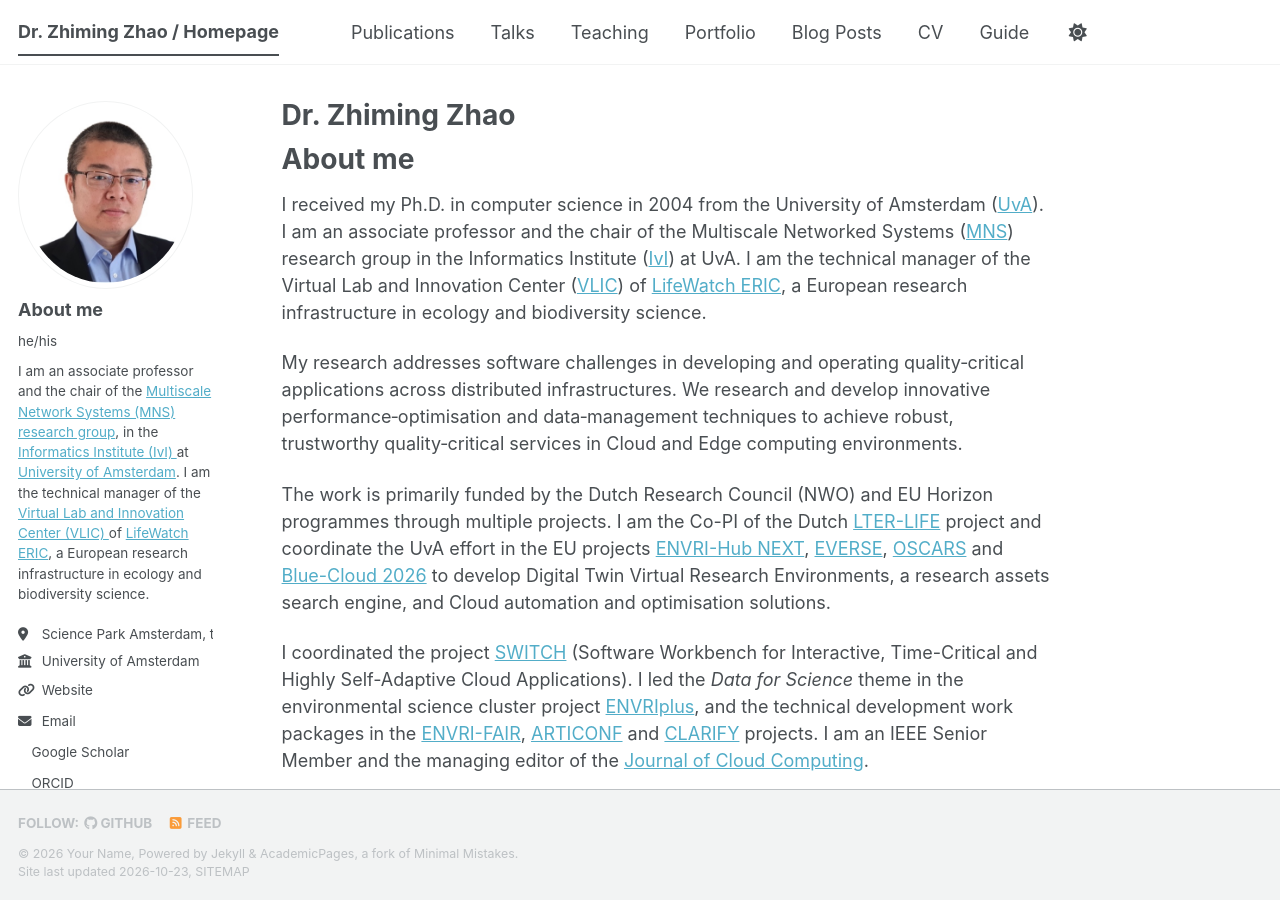
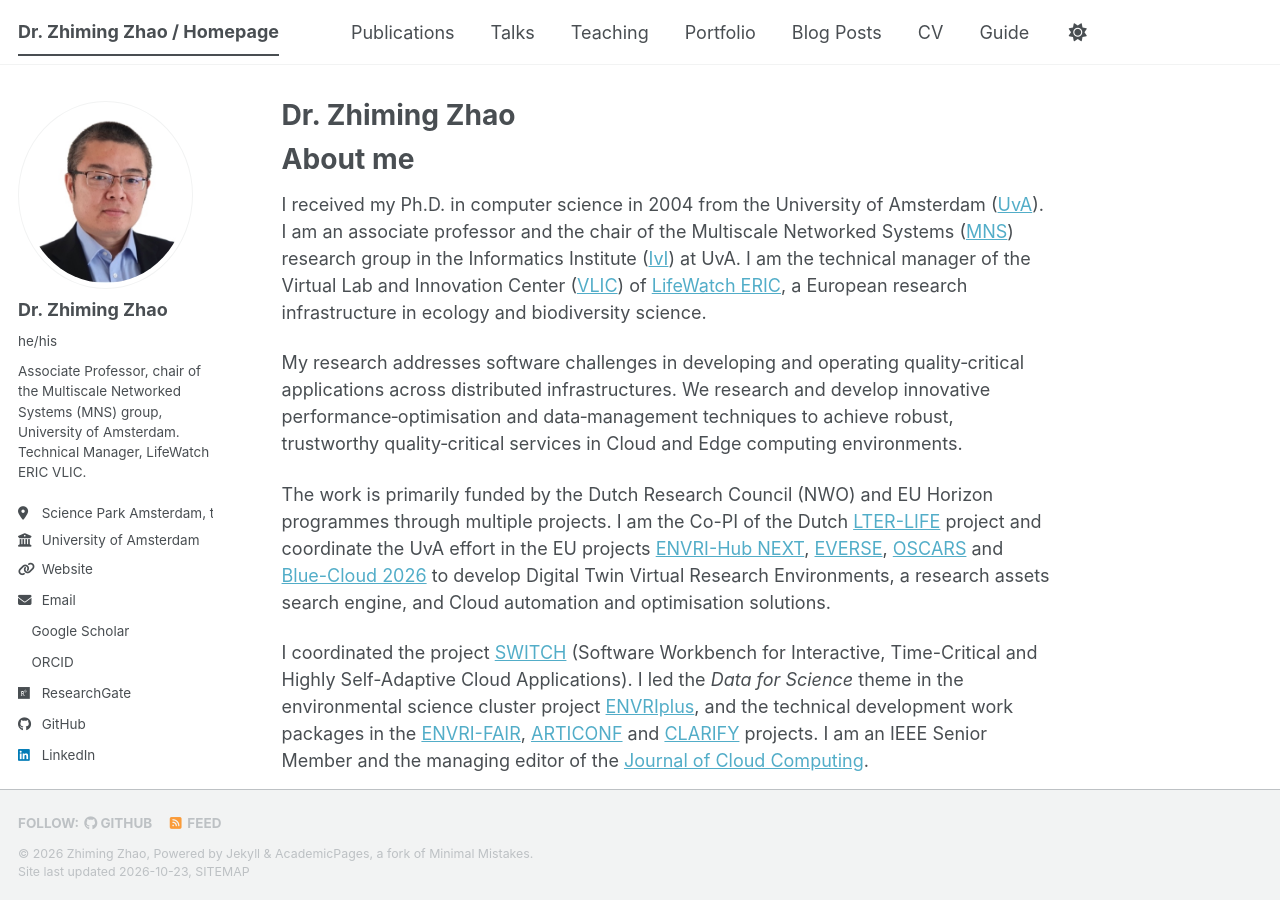
Before and after one commit to zmzhao/mypage, a Jekyll site: the page built from _pages/about.md, in a window 1280 px wide and 900 px high. Built offline with Jekyll 4.4.1, drawn with Linux system fonts in a browser that asks for light colours; a style sheet for code colours, icons or effects is not loaded.

Commit message:
Add files via upload

```diff
--- a/_config.yml
+++ b/_config.yml
@@ -11,12 +11,12 @@
 site_theme               : "default" # The available themes options are "default", "air", "sunrise", "mint", "dirt" and "contrast"
 title                    : "Dr. Zhiming Zhao / Homepage"
 title_separator          : "-"
-name                     : &name "Your Name"
-description              : &description "Your Name's academic portfolio"   # Update this with a general description of your site, this is the default if not overridden by a page
-url                      : https://zmzhao.github.io/mypage # The base hostname & protocol for your site e.g. "https://[your GitHub username].github.io",
+name                     : &name "Zhiming Zhao"
+description              : &description "Dr. Zhiming Zhao, Associate Professor, Multiscale Networked Systems (MNS), University of Amsterdam"   # Update this with a general description of your site, this is the default if not overridden by a page
+url                      : https://zmzhao.github.io # The base hostname & protocol for your site e.g. "https://[your GitHub username].github.io",
                                                            # or if you already have some other page hosted on Github then use "https://[your GitHub username].github.io/[Your Repo Name]"
-baseurl                  : "/" # the subpath of your site, e.g. "/blog"
-repository               : "academicpages/academicpages.github.io"
+baseurl                  : "/mypage" # the subpath of your site, e.g. "/blog"
+repository               : "zmzhao/mypage"
 
 # Site Author - The following control what appear as part of the author content on the side bar.
 #               If a field is blank the icon and link will not appear, otherwise it will be shown.
@@ -24,13 +24,13 @@
 author:
   # Biographic information
   avatar           : "image010.jpg"
-  name             : "About me"
+  name             : "Dr. Zhiming Zhao"
   pronouns         : he/his # example: "she/her"
-  bio              : "I am an associate professor and the chair of the <a href=https://mns-research.nl>Multiscale Network Systems (MNS) research group</a>, in the <a href=https://ivi.uva.nl/> Informatics Institute (IvI) </a> at <a href=https://www.uva.nl/>University of Amsterdam</a>. I am the technical manager of the <a href=https://www.lifewatch.eu/organisation-governance/vlab-innovation-centre/> Virtual Lab and Innovation Center (VLIC) </a> of <a href=https://www.lifewatch.eu/>LifeWatch ERIC</a>, a European research infrastructure in ecology and biodiversity science."
+  bio              : "Associate Professor, chair of the Multiscale Networked Systems (MNS) group, University of Amsterdam. Technical Manager, LifeWatch ERIC VLIC."
   location         : "Science Park Amsterdam, the Netherlands"
   employer         : "University of Amsterdam"
   uri              : https://www.uva.nl # URL
-  email            : "z.zhao[at]uva.nl"
+  email            : "z.zhao@uva.nl"
 
   # Academic websites
   academia         : # URL
```
